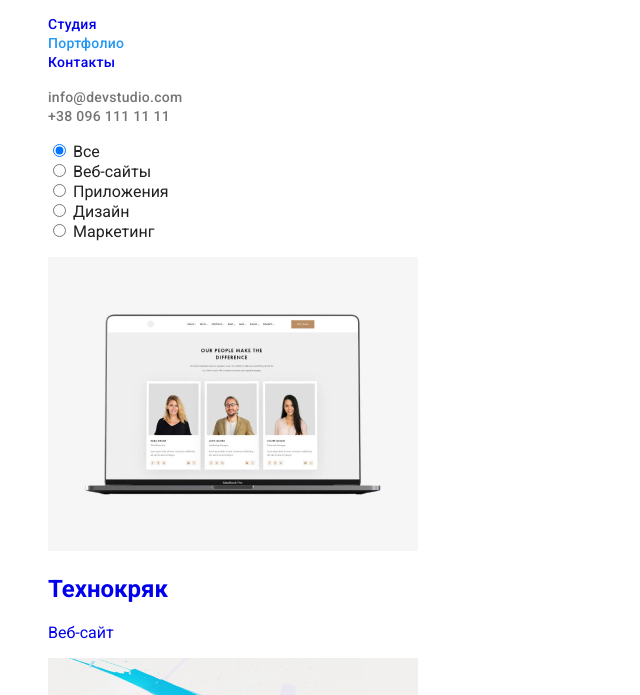
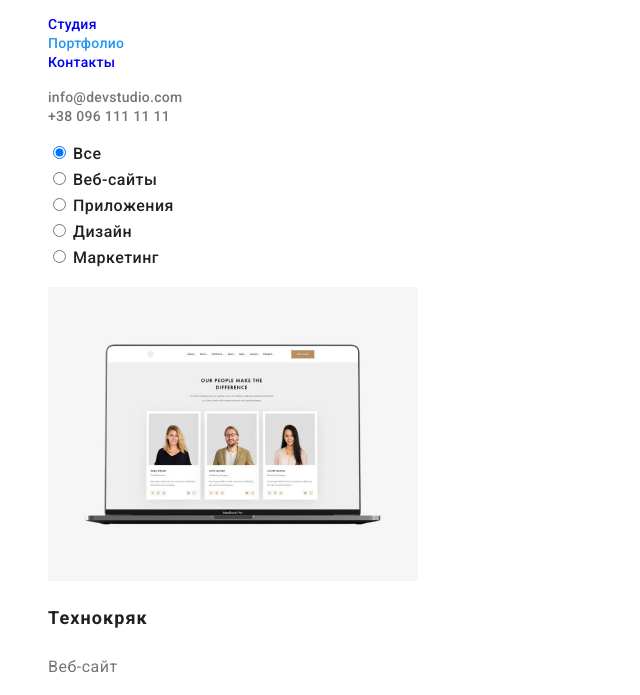
Before and after one commit to Aleksandra-Maksymets/goit-markup-hw-02, a plain HTML site: page portfolio.html in a window 1280 px wide. Shown: the part 41-736 px from the top of the page, without its empty margins (0-640 px from the left). Drawn offline with Linux system fonts and the light colour scheme.

Commit message:
add css styles to portfolio page

```diff
--- a/css/style.css
+++ b/css/style.css
@@ -215,3 +215,38 @@ body {
 .footer-contact:hover {
   color: var(--primary-accent-color);
 }
+
+/* Portfolio page */
+/* filter */
+.filter-button {
+  font-weight: 500;
+  font-size: 16px;
+  line-height: 1.62;
+  letter-spacing: 0.03em;
+}
+
+.filter-button:hover,
+.filter-button:focus {
+  cursor: pointer;
+  color: var(--secondary-accent-color);
+  background-color: var(--primary-accent-color);
+}
+
+/* Examples */
+.example-card h2 {
+  font-weight: 700;
+  font-size: 18px;
+  line-height: 2;
+  letter-spacing: 0.06em;
+
+  color: var(--primary-text-color);
+}
+
+.example-card p {
+  font-weight: 400;
+  font-size: 16px;
+  line-height: 1.88;
+  letter-spacing: 0.03em;
+
+  color: var(--secondary-text-color);
+}
--- a/portfolio.html
+++ b/portfolio.html
@@ -42,40 +42,59 @@
 
     <!-- main content of a portfolio page-->
     <main>
-      <section class="portfolio">
+      <section>
         <!-- <h1 class="portfolio-title">Примеры наших работ</h1> -->
+        <!-- Filter -->
+        <!-- <form>
+          <input type="radio" id="all" name="filter" value="all" checked />
+          <label for="all"><span class="filter-name">Все</span></label
+          ><br />
+          <input type="radio" id="web-sites" name="filter" value="web-sites" />
+          <label for="web-sites">Веб-сайты</label><br />
+          <input type="radio" id="apps" name="filter" value="apps" />
+          <label for="apps">Приложения</label><br />
+          <input type="radio" id="design" name="filter" value="design" />
+          <label for="design">Дизайн</label><br />
+          <input type="radio" id="marketing" name="filter" value="marketing" />
+          <label for="marketing">Маркетинг</label>
+        </form> -->
 
-        <!-- Filter -->
         <ul class="filter list">
-          <li class="filter-button link">
-            <input type="radio" id="all" name="filter" value="all" checked />
-            <label for="all">Все</label>
+          <li>
+            <input
+              type="radio"
+              id="all"
+              name="filter"
+              value="all"
+              checked="checked"
+            />
+            <label for="all" class="filter-button">Все</label>
           </li>
-          <li class="filter-button link">
+          <li>
             <input
               type="radio"
               id="web-sites"
               name="filter"
               value="web-sites"
             />
-            <label for="web-sites">Веб-сайты</label>
+            <label for="web-sites" class="filter-button">Веб-сайты</label>
           </li>
-          <li class="filter-button link">
+          <li>
             <input type="radio" id="apps" name="filter" value="apps" />
-            <label for="apps">Приложения</label>
+            <label for="apps" class="filter-button">Приложения</label>
           </li>
-          <li class="filter-button link">
+          <li>
             <input type="radio" id="design" name="filter" value="design" />
-            <label for="design">Дизайн</label>
+            <label for="design" class="filter-button">Дизайн</label>
           </li>
-          <li class="filter-button link">
+          <li>
             <input
               type="radio"
               id="marketing"
               name="filter"
               value="marketing"
             />
-            <label for="marketing">Маркетинг</label>
+            <label for="marketing" class="filter-button">Маркетинг</label>
           </li>
         </ul>
 
@@ -141,7 +160,7 @@
               <p>Приложение</p>
             </a>
           </li>
-          <li class="work-example">
+          <li class="example-card">
             <a href="#" class="link">
               <img
                 src="./images/inspiration.jpg"
@@ -153,7 +172,7 @@
               <p>Веб-сайт</p>
             </a>
           </li>
-          <li class="work-example">
+          <li class="example-card">
             <a href="#" class="link">
               <img
                 src="./images/limited-edition.jpg"
@@ -165,7 +184,7 @@
               <p>Дизайн</p>
             </a>
           </li>
-          <li class="work-example">
+          <li class="example-card">
             <a href="#" class="link">
               <img
                 src="./images/lab.jpg"
@@ -177,7 +196,7 @@
               <p>Маркетинг</p>
             </a>
           </li>
-          <li class="work-example">
+          <li class="example-card">
             <a href="#" class="link">
               <img
                 src="./images/growing-business.jpg"
```
Also changed, not shown: images/prime.jpg.
